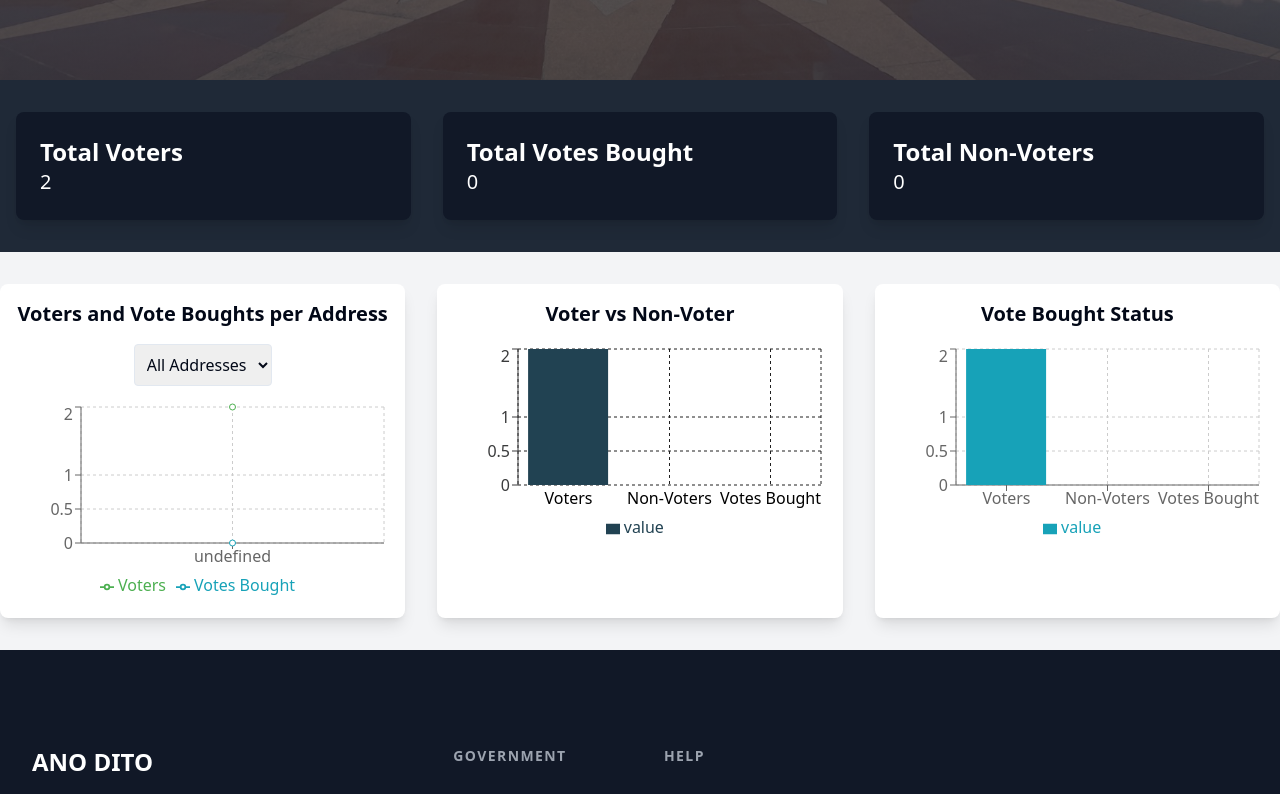
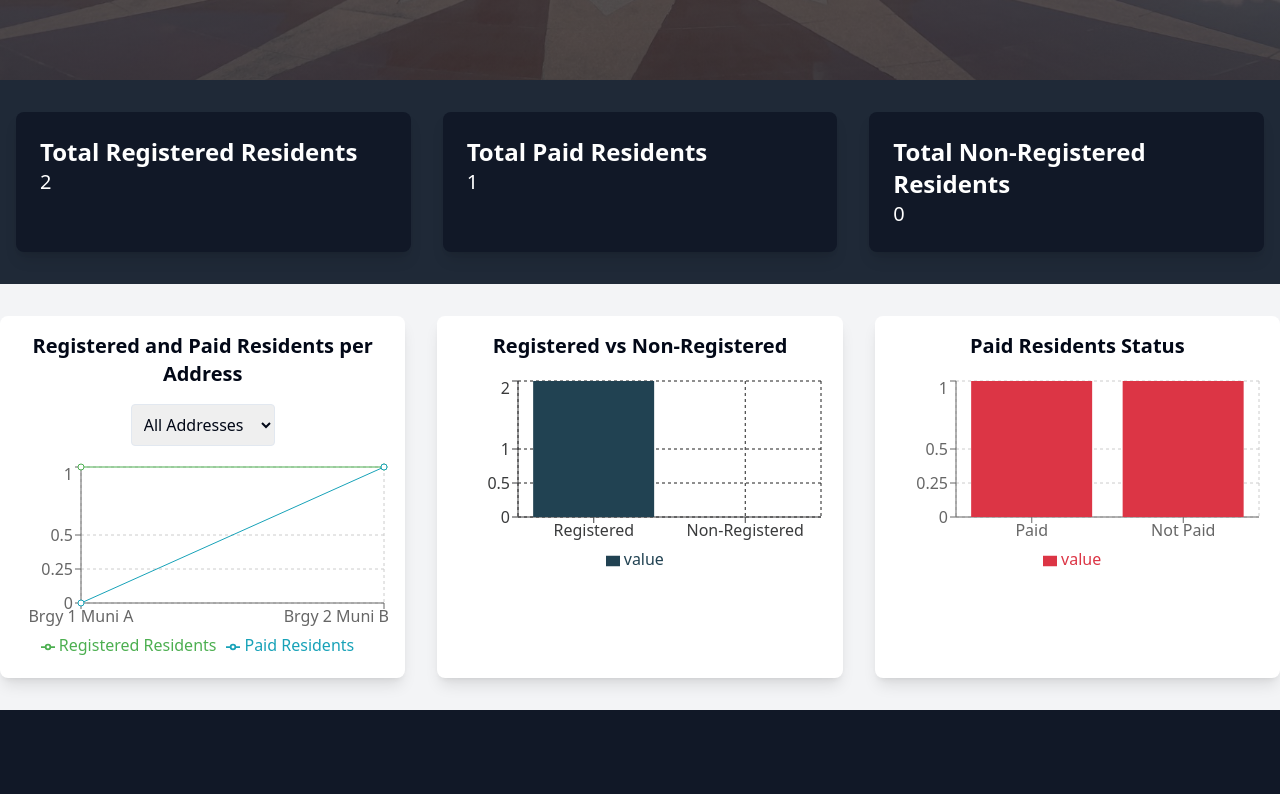
Before and after one commit to gildgzmn/frontend-vbdemo, a React (Create React App) app in the folder frontend/: page / in a window 1280 px wide. Shown: the part 720-1514 px from the top of the page. Built offline with nearby package versions, Linux system fonts and the light colour scheme.

Commit message:
discreet words for vb

```diff
--- a/frontend/src/pages/DataPage.jsx
+++ b/frontend/src/pages/DataPage.jsx
@@ -80,14 +80,14 @@ const DataPage = () => {
 
   const statusTemplate = (status) => (
     <Tag
-      value={status ? "Voter" : "Not Yet"}
+      value={status ? "Registered" : "Not Yet"}
       severity={status ? "success" : "warning"}
     />
   );
 
   const voteBoughtTemplate = (status) => (
     <Tag
-      value={status ? "Bought" : "Not Yet"}
+      value={status ? "Paid" : "Not Yet"}
       severity={status ? "danger" : "info"}
     />
   );
@@ -96,7 +96,7 @@ const DataPage = () => {
     <Dropdown
       value={options.value}
       options={[
-        { label: "Voter", value: true },
+        { label: "Registered", value: true },
         { label: "Not Yet", value: false },
       ]}
       onChange={(e) => options.filterApplyCallback(e.value)}
@@ -110,7 +110,7 @@ const DataPage = () => {
     <Dropdown
       value={options.value}
       options={[
-        { label: "Bought", value: true },
+        { label: "Paid", value: true },
         { label: "Not Yet", value: false },
       ]}
       onChange={(e) => options.filterApplyCallback(e.value)}
@@ -172,7 +172,7 @@ const DataPage = () => {
           <Column field="gender" header="Gender" />
           <Column
             field="voterStatus"
-            header="Voter Status"
+            header="Status"
             body={(rowData) => statusTemplate(rowData.voterStatus)}
             filter
             filterElement={voterStatusFilterTemplate}
@@ -180,7 +180,7 @@ const DataPage = () => {
           />
           <Column
             field="voteBought"
-            header="Vote Bought"
+            header="Payment Status"
             body={(rowData) => voteBoughtTemplate(rowData.voteBought)}
             filter
             filterElement={voteBoughtFilterTemplate}
--- a/frontend/src/pages/LandingPage.jsx
+++ b/frontend/src/pages/LandingPage.jsx
@@ -15,7 +15,7 @@ import {
   Bar,
 } from "recharts";
 
-// temporary sample data from DataPage
+// Temporary sample data from DataPage
 const dataFromDataPage = [
   {
     id: 1,
@@ -27,8 +27,8 @@ const dataFromDataPage = [
     gender: "Male",
     brgyCode: "Brgy 1",
     muniCode: "Muni A",
-    voterStatus: true,
-    voteBought: false,
+    voterStatus: true, // Registered
+    voteBought: false, // Not Yet Paid
   },
   {
     id: 2,
@@ -40,70 +40,94 @@ const dataFromDataPage = [
     gender: "Female",
     brgyCode: "Brgy 2",
     muniCode: "Muni B",
-    voterStatus: true,
-    voteBought: true,
+    voterStatus: true, // Registered
+    voteBought: true, // Paid
   },
 ];
 
-//  data summary
+// Data summary
 const getSummaryData = (data) => {
   const totalVoters = data.filter((item) => item.voterStatus).length;
-  const totalBoughtVotes = data.filter((item) => item.voteBoughtStatus).length;
+  const totalPaidVotes = data.filter((item) => item.voteBought).length;
   const totalNotVoters = data.filter((item) => !item.voterStatus).length;
+  const totalNotPaidVotes = data.filter((item) => !item.voteBought).length;
 
   return {
     totalVoters,
-    totalBoughtVotes,
+    totalPaidVotes,
     totalNotVoters,
+    totalNotPaidVotes,
   };
 };
 
-// group data by address
+// Group data by address
 const groupDataByAddress = (data) => {
   const groupedData = {};
   data.forEach((item) => {
-    if (!groupedData[item.address]) {
-      groupedData[item.address] = { voters: 0, voteBoughts: 0 };
+    const address = `${item.brgyCode} ${item.muniCode}`;
+    if (!groupedData[address]) {
+      groupedData[address] = { voters: 0, paidVotes: 0, notPaidVotes: 0 };
     }
     if (item.voterStatus) {
-      groupedData[item.address].voters += 1;
+      groupedData[address].voters += 1;
     }
-    if (item.voteBoughtStatus) {
-      groupedData[item.address].voteBoughts += 1;
+    if (item.voteBought) {
+      groupedData[address].paidVotes += 1;
+    } else {
+      groupedData[address].notPaidVotes += 1;
     }
   });
   return groupedData;
 };
 
 const LandingPage = () => {
-
-  const { totalVoters, totalBoughtVotes, totalNotVoters } = getSummaryData(dataFromDataPage);
+  const { totalVoters, totalPaidVotes, totalNotVoters, totalNotPaidVotes } = getSummaryData(dataFromDataPage);
   const [selectedAddress, setSelectedAddress] = useState("");
   const groupedData = groupDataByAddress(dataFromDataPage);
   const filteredData = selectedAddress ? { [selectedAddress]: groupedData[selectedAddress] } : groupedData;
   const graphData = Object.keys(filteredData).map((address) => ({
     name: address,
     voters: filteredData[address].voters,
-    voteBoughts: filteredData[address].voteBoughts,
+    paidVotes: filteredData[address].paidVotes,
+    notPaidVotes: filteredData[address].notPaidVotes,
   }));
 
-  const barGraphData = [
-    { name: "Voters", value: totalVoters },
-    { name: "Non-Voters", value: totalNotVoters },
-    { name: "Votes Bought", value: totalBoughtVotes },
+  const barGraphDataRegistered = [
+    { name: "Registered", value: totalVoters },
+    { name: "Non-Registered", value: totalNotVoters },
+  ];
+
+  const barGraphDataPaidStatus = [
+    { name: "Paid", value: totalPaidVotes },
+    { name: "Not Paid", value: totalNotPaidVotes },
   ];
 
   return (
     <div className="relative landing-page">
       {/* Header Section */}
-      <div style={{ backgroundImage: `linear-gradient(to top, rgba(38, 39, 43, 0.8), rgba(38, 39, 43, 0.5)), url(${Capitol})`, backgroundSize: "cover", backgroundPosition: "center center", height: "100vh", display: "flex", alignItems: "center", justifyContent: "center", flexDirection: "column" }}>
+      <div
+        style={{
+          backgroundImage: `linear-gradient(to top, rgba(38, 39, 43, 0.8), rgba(38, 39, 43, 0.5)), url(${Capitol})`,
+          backgroundSize: "cover",
+          backgroundPosition: "center center",
+          height: "100vh",
+          display: "flex",
+          alignItems: "center",
+          justifyContent: "center",
+          flexDirection: "column",
+        }}
+      >
         <div className="text-center text-white">
           <motion.h1
             initial={{ y: -50, opacity: 0 }}
             animate={{ y: 0, opacity: 1 }}
             transition={{ duration: 0.7 }}
             className="text-5xl font-bold"
-            style={{ paddingBottom: "40px", fontFamily: "Poppins", textShadow: "6px 6px 8px rgba(0, 0, 0, 0.5)" }}
+            style={{
+              paddingBottom: "40px",
+              fontFamily: "Poppins",
+              textShadow: "6px 6px 8px rgba(0, 0, 0, 0.5)",
+            }}
           >
             PROVINCIAL GOVERNMENT <br />OF BATANGAS
           </motion.h1>
@@ -113,7 +137,13 @@ const LandingPage = () => {
             transition={{ duration: 0.7 }}
             alt="Logo"
             src={Logo}
-            style={{ height: "250px", width: "250px", objectFit: "contain", display: "block", margin: "0 auto" }}
+            style={{
+              height: "250px",
+              width: "250px",
+              objectFit: "contain",
+              display: "block",
+              margin: "0 auto",
+            }}
           />
         </div>
       </div>
@@ -122,15 +152,15 @@ const LandingPage = () => {
       <div className="bg-gray-800 text-white py-8 px-4">
         <div className="max-w-7xl mx-auto grid grid-cols-1 sm:grid-cols-2 md:grid-cols-3 gap-8">
           <motion.div className="bg-gray-900 p-6 rounded-lg shadow-lg" whileHover={{ scale: 1.05 }}>
-            <h3 className="text-2xl font-semibold">Total Voters</h3>
+            <h3 className="text-2xl font-semibold">Total Registered Residents</h3>
             <p className="text-xl">{totalVoters}</p>
           </motion.div>
           <motion.div className="bg-gray-900 p-6 rounded-lg shadow-lg" whileHover={{ scale: 1.05 }}>
-            <h3 className="text-2xl font-semibold">Total Votes Bought</h3>
-            <p className="text-xl">{totalBoughtVotes}</p>
+            <h3 className="text-2xl font-semibold">Total Paid Residents</h3>
+            <p className="text-xl">{totalPaidVotes}</p>
           </motion.div>
           <motion.div className="bg-gray-900 p-6 rounded-lg shadow-lg" whileHover={{ scale: 1.05 }}>
-            <h3 className="text-2xl font-semibold">Total Non-Voters</h3>
+            <h3 className="text-2xl font-semibold">Total Non-Registered Residents</h3>
             <p className="text-xl">{totalNotVoters}</p>
           </motion.div>
         </div>
@@ -141,12 +171,18 @@ const LandingPage = () => {
         <div className="max-w-7xl mx-auto grid grid-cols-1 sm:grid-cols-2 md:grid-cols-3 gap-8">
           {/* Line Chart */}
           <motion.div className="bg-white p-4 rounded-lg shadow-lg" whileHover={{ scale: 1.02 }}>
-            <h3 className="text-xl font-semibold mb-4 text-center">Voters and Vote Boughts per Address</h3>
+            <h3 className="text-xl font-semibold mb-4 text-center">Registered and Paid Residents per Address</h3>
             <div className="mb-4 text-center">
-              <select className="border p-2 rounded" value={selectedAddress} onChange={(e) => setSelectedAddress(e.target.value)}>
+              <select
+                className="border p-2 rounded"
+                value={selectedAddress}
+                onChange={(e) => setSelectedAddress(e.target.value)}
+              >
                 <option value="">All Addresses</option>
                 {Object.keys(groupedData).map((address) => (
-                  <option key={address} value={address}>{address}</option>
+                  <option key={address} value={address}>
+                    {address}
+                  </option>
                 ))}
               </select>
             </div>
@@ -157,19 +193,31 @@ const LandingPage = () => {
                 <YAxis />
                 <Tooltip />
                 <Legend />
-                <Line type="monotone" dataKey="voters" stroke="#4CAF50" activeDot={{ r: 8 }} name="Voters" />
-                <Line type="monotone" dataKey="voteBoughts" stroke="#17a2b8" activeDot={{ r: 8 }} name="Votes Bought" />
+                <Line
+                  type="monotone"
+                  dataKey="voters"
+                  stroke="#4CAF50"
+                  activeDot={{ r: 8 }}
+                  name="Registered Residents"
+                />
+                <Line
+                  type="monotone"
+                  dataKey="paidVotes"
+                  stroke="#17a2b8"
+                  activeDot={{ r: 8 }}
+                  name="Paid Residents"
+                />
               </LineChart>
             </ResponsiveContainer>
           </motion.div>
 
-          {/* Bar Chart for Voters vs Non-Voters */}
+          {/* Bar Chart for Registered vs Non */}
           <motion.div className="bg-white p-4 rounded-lg shadow-lg" whileHover={{ scale: 1.02 }}>
-            <h3 className="text-xl font-semibold mb-4 text-center">Voter vs Non-Voter</h3>
+            <h3 className="text-xl font-semibold mb-4 text-center">Registered vs Non-Registered</h3>
             <ResponsiveContainer width="100%" height={200}>
-              <BarChart data={barGraphData}>
+              <BarChart data={barGraphDataRegistered}>
                 <CartesianGrid strokeDasharray="3 3" stroke="#1f1f1f" />
-                <XAxis dataKey="name" stroke="3a3b3c" />
+                <XAxis dataKey="name" stroke="#3a3b3c" />
                 <YAxis stroke="#3a3b3c" />
                 <Tooltip />
                 <Legend />
@@ -178,17 +226,17 @@ const LandingPage = () => {
             </ResponsiveContainer>
           </motion.div>
 
-          {/* Bar Chart for Vote Bought Status */}
+          {/* Bar Chart for Paid vs Not Paid */}
           <motion.div className="bg-white p-4 rounded-lg shadow-lg" whileHover={{ scale: 1.02 }}>
-            <h3 className="text-xl font-semibold mb-4 text-center">Vote Bought Status</h3>
+            <h3 className="text-xl font-semibold mb-4 text-center">Paid Residents Status</h3>
             <ResponsiveContainer width="100%" height={200}>
-              <BarChart data={barGraphData}>
+              <BarChart data={barGraphDataPaidStatus}>
                 <CartesianGrid strokeDasharray="3 3" />
                 <XAxis dataKey="name" />
                 <YAxis />
                 <Tooltip />
                 <Legend />
-                <Bar dataKey="value" fill="#17a2b8" />
+                <Bar dataKey="value" fill="#dc3545" />
               </BarChart>
             </ResponsiveContainer>
           </motion.div>
```
